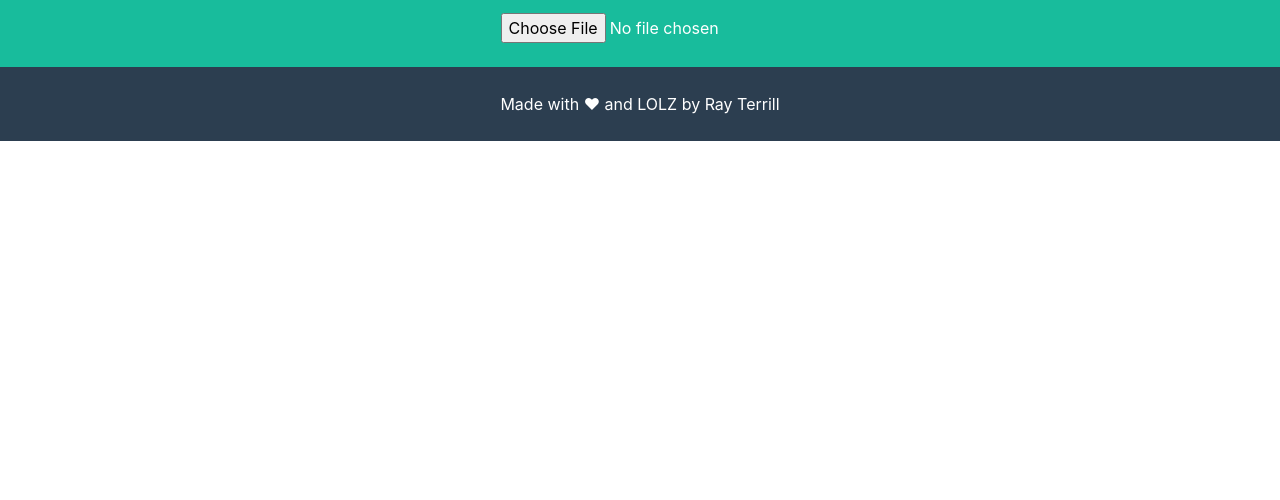
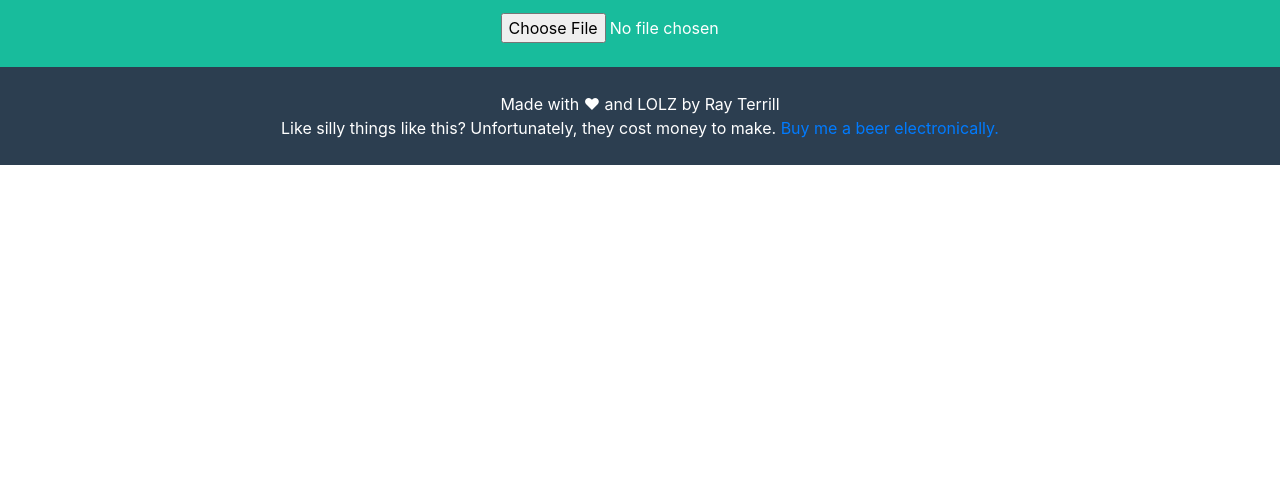
Before and after one commit to rayterrill/BubbaGenie, a website with bundled scripts: page index.html in a window 1280 px wide. Shown: the part 300-800 px from the top of the page. Built offline with nearby package versions, Linux system fonts and the light colour scheme.

Commit message:
Added additional footer text

```diff
--- a/index.html
+++ b/index.html
@@ -97,7 +97,8 @@
         <div class="container">
           <div class="row">
             <div class="col-lg-12">
-              Made with &hearts; and LOLZ by Ray Terrill
+              Made with &hearts; and LOLZ by Ray Terrill<br />
+              Like silly things like this? Unfortunately, they cost money to make. <a href="https://paypal.me/rayterrill/1" target="_blank">Buy me a beer electronically.</a>
             </div>
           </div>
         </div>
```
